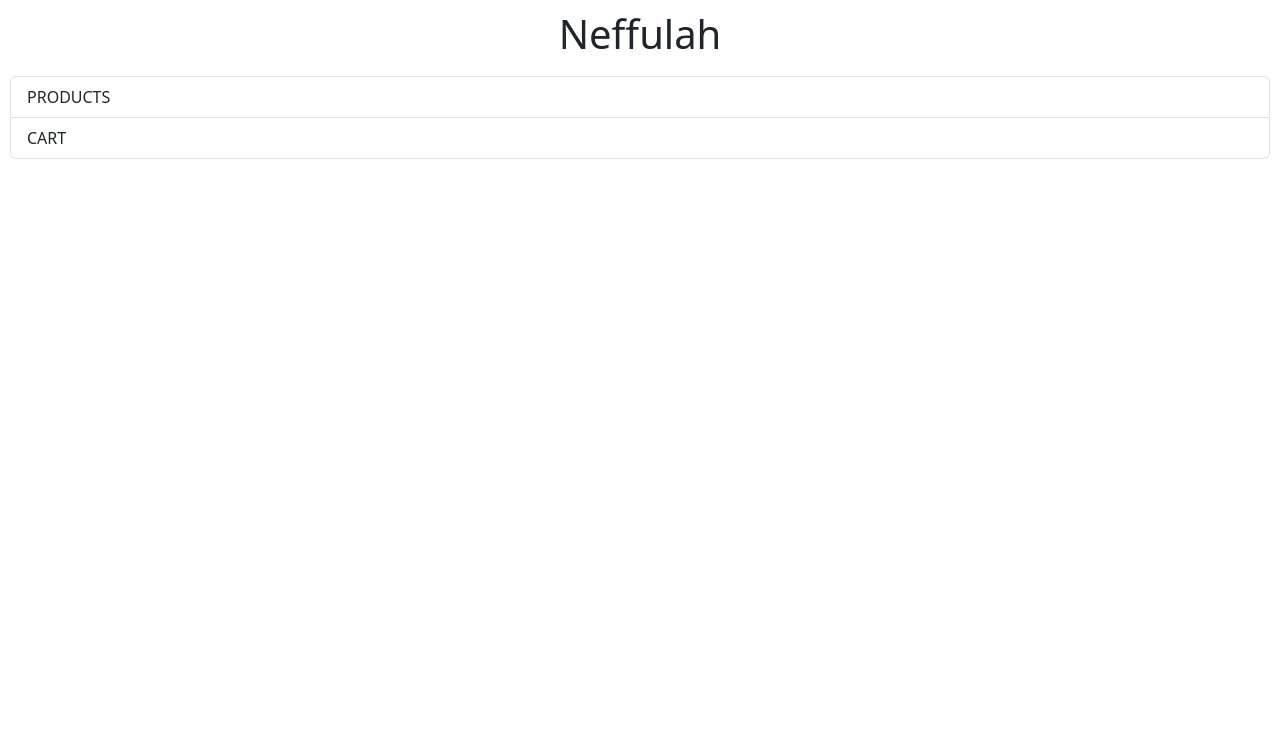
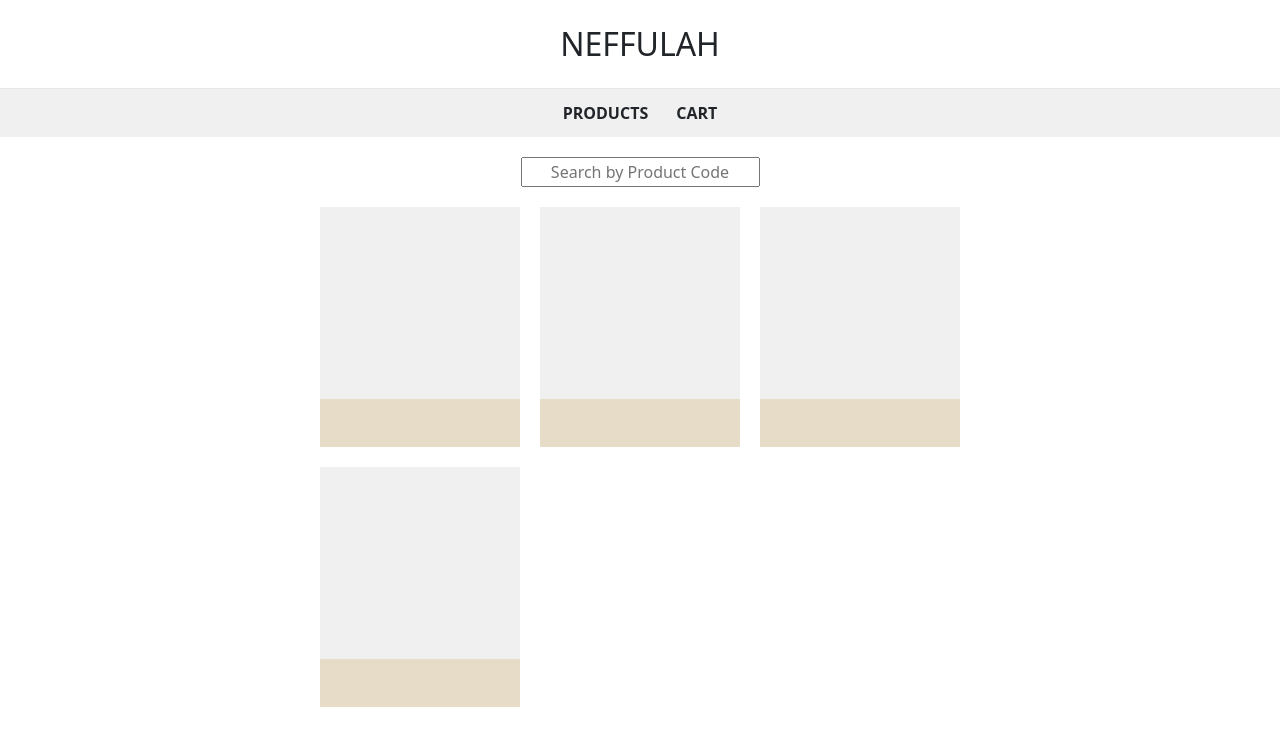
Before and after one commit to fedorum/Neffulah, a React (Vite) app: page / in a window 1280 px wide. Shown: the top 746 px of the page. Built offline with nearby package versions, Linux system fonts and the light colour scheme.

Commit message:
Initialised rough structure for website

```diff
--- a/index.html
+++ b/index.html
@@ -6,8 +6,7 @@
     <meta name="viewport" content="width=device-width, initial-scale=1.0" />
     <title>Neffulah</title>
   </head>
-  <body>
-    <div id="root"></div>
+  <body id="root">
     <script type="module" src="/src/main.tsx"></script>
   </body>
 </html>
--- a/src/App.css
+++ b/src/App.css
@@ -0,0 +1,75 @@
+#headerDiv {
+    margin: 20px;
+    display: flex;
+    justify-content: center;
+}
+
+#header {
+    margin: 0;
+    font-size: 32px;
+}
+
+#navigationDiv {
+    padding: 12px;
+    display: flex;
+    flex-direction: row;
+    gap: 28px;
+    justify-content: center;
+    border-top: 1px solid rgb(230, 230, 230);
+    /* border-bottom: 1px solid rgb(230, 230, 230); */
+    background-color: rgb(240, 240, 240);
+}
+
+.navigationPara {
+    margin: 0;
+    font-weight: bold;
+}
+
+#columnDiv {
+    margin: auto;
+    width: 640px;
+    display: flex;
+    flex-direction: column;
+    /* flex-wrap: wrap; */
+    /* gap: 20px; */
+}
+
+#searchDiv {
+    margin: 20px;
+    display: flex;
+    flex-direction: row;
+    gap: 20px;
+    justify-content: center;
+}
+
+#searchInput {
+    text-align: center;
+}
+
+#gridDiv {
+    margin: auto;
+    width: 640px;
+    display: flex;
+    flex-direction: row;
+    flex-wrap: wrap;
+    gap: 20px;
+}
+
+.cardDiv {
+    width: 200px;
+    height: 240px;
+    display: flex;
+    flex-direction: column;
+}
+
+.imageDiv {
+    width: 100%;
+    height: 80%;
+    background-color: rgb(240, 240, 240);
+}
+
+.cardNameDiv {
+    width: 100%;
+    height: 20%;
+    background-color: rgb(230, 220, 200);
+}
--- a/src/App.tsx
+++ b/src/App.tsx
@@ -1,13 +1,15 @@
 import Header from "./components/Header"
 import Navigation from "./components/Navigation";
+import Column from "./components/Column";
 
 function App() {
   return (
-      <div>
-        <Header margin="10px" display="flex" justifyContent="center"></Header>
-        <Navigation margin="10px"></Navigation>
-      </div>
+      <>
+        <Header></Header>
+        <Navigation></Navigation>
+        <Column></Column>
+      </>
   );
 }
 
-export default App
+export default App;
--- /dev/null
+++ b/src/components/Card.tsx
@@ -0,0 +1,12 @@
+import '../App.css';
+
+function Card() {
+    return (
+        <div className='cardDiv'>
+            <div className='imageDiv'></div>
+            <div className='cardNameDiv'></div>
+        </div>
+    );
+}
+
+export default Card;
--- /dev/null
+++ b/src/components/Column.tsx
@@ -0,0 +1,14 @@
+import '../App.css';
+import Grid from './Grid';
+import Search from './Search';
+
+function Column() {
+    return (
+        <div id='columnDiv'>
+            <Search></Search>
+            <Grid></Grid>
+        </div>
+    );
+}
+
+export default Column;
--- /dev/null
+++ b/src/components/Grid.tsx
@@ -0,0 +1,15 @@
+import '../App.css';
+import Card from './Card';
+
+function Grid() {
+    return (
+        <div id='gridDiv'>
+            <Card></Card>
+            <Card></Card>
+            <Card></Card>
+            <Card></Card>
+        </div>
+    );
+}
+
+export default Grid;
--- a/src/components/Header.tsx
+++ b/src/components/Header.tsx
@@ -1,19 +1,9 @@
-interface Props {
-    display: 'flex';
-    justifyContent: string;
-    margin: string;
-}
+import '../App.css';
 
-function Header(props: Props) {
-    const style = {
-        display: props.display,
-        justifyContent: props.justifyContent,
-        margin: props.margin
-    };
-
+function Header() {
     return (
-        <div style={style}>
-            <h1>Neffulah</h1>
+        <div id="headerDiv">
+            <p id="header">NEFFULAH</p>
         </div>
     );
 }
--- a/src/components/Navigation.tsx
+++ b/src/components/Navigation.tsx
@@ -1,19 +1,11 @@
-interface Props {
-    margin: string;
-}
+import '../App.css'
 
-function Navigation(props: Props) {
-    const products = [
-        'PRODUCTS',
-        'CART'
-    ];
-
+function Navigation() {
     return (
-        <ul className="list-group" style={{ margin: props.margin }}>
-            {products.map(product => (
-                <li className="list-group-item" key={product}>{product}</li>
-            ))}
-        </ul>
+        <div id="navigationDiv">
+            <p className='navigationPara'>PRODUCTS</p>
+            <p className='navigationPara'>CART</p>
+        </div>
     );
 }
 
--- /dev/null
+++ b/src/components/Search.tsx
@@ -0,0 +1,11 @@
+import '../App.css';
+
+function Search() {
+    return (
+        <div id='searchDiv'>
+            <input id="searchInput" placeholder='Search by Product Code'></input>
+        </div>
+    );
+}
+
+export default Search;
```
